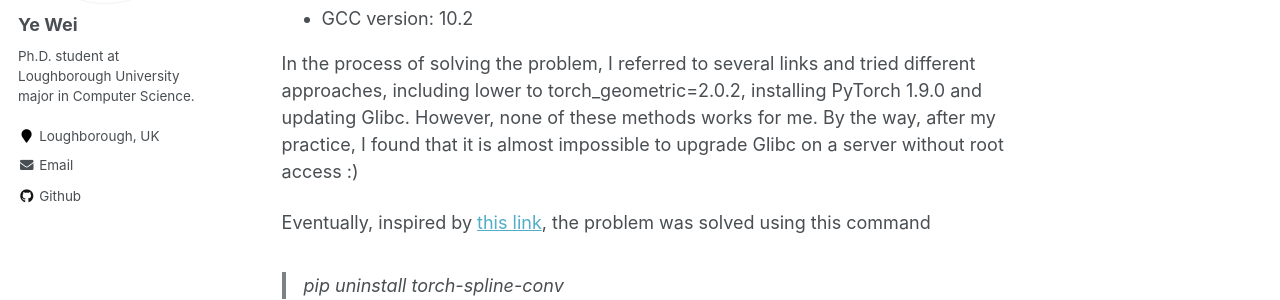
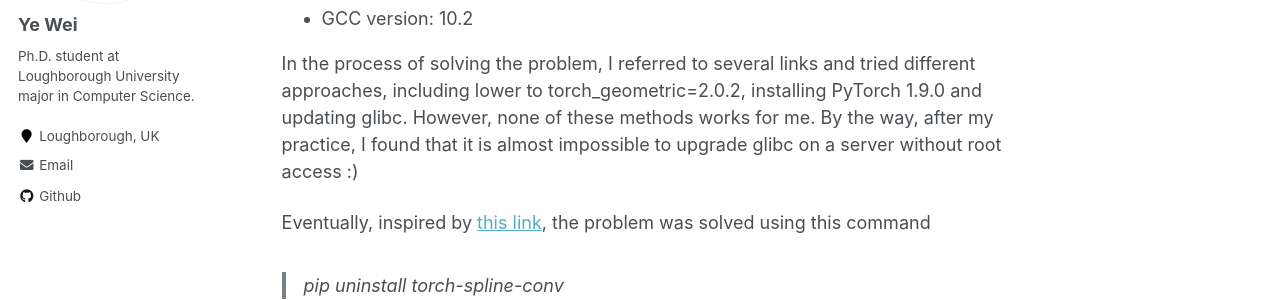
Before and after one commit to Ye-We1/Ye-We1.github.io, a Jekyll site: the page built from _posts/2022-11-12-blog-post-1.md, in a window 1280 px wide and 900 px high, scrolled down 478 px. Shown: the part 207-507 px from the top of the window. Built offline with Jekyll 4.4.1, drawn with Linux system fonts in a browser that asks for light colours.

```diff
--- a/_posts/2022-11-12-blog-post-1.md
+++ b/_posts/2022-11-12-blog-post-1.md
@@ -21,7 +21,7 @@ My environment is listed as follow:
 + CUDA version: 10.2
 + GCC version: 10.2
 
-In the process of solving the problem, I referred to several links and tried different approaches, including lower to torch_geometric=2.0.2, installing PyTorch 1.9.0 and updating Glibc. However, none of these methods works for me. By the way, after my practice, I found that it is almost impossible to upgrade Glibc on a server without root access :)
+In the process of solving the problem, I referred to several links and tried different approaches, including lower to torch_geometric=2.0.2, installing PyTorch 1.9.0 and updating glibc. However, none of these methods works for me. By the way, after my practice, I found that it is almost impossible to upgrade glibc on a server without root access :)
 
 Eventually, inspired by [this link](https://github.com/pyg-team/pytorch_geometric/issues/3593), the problem was solved using this command
 
```
